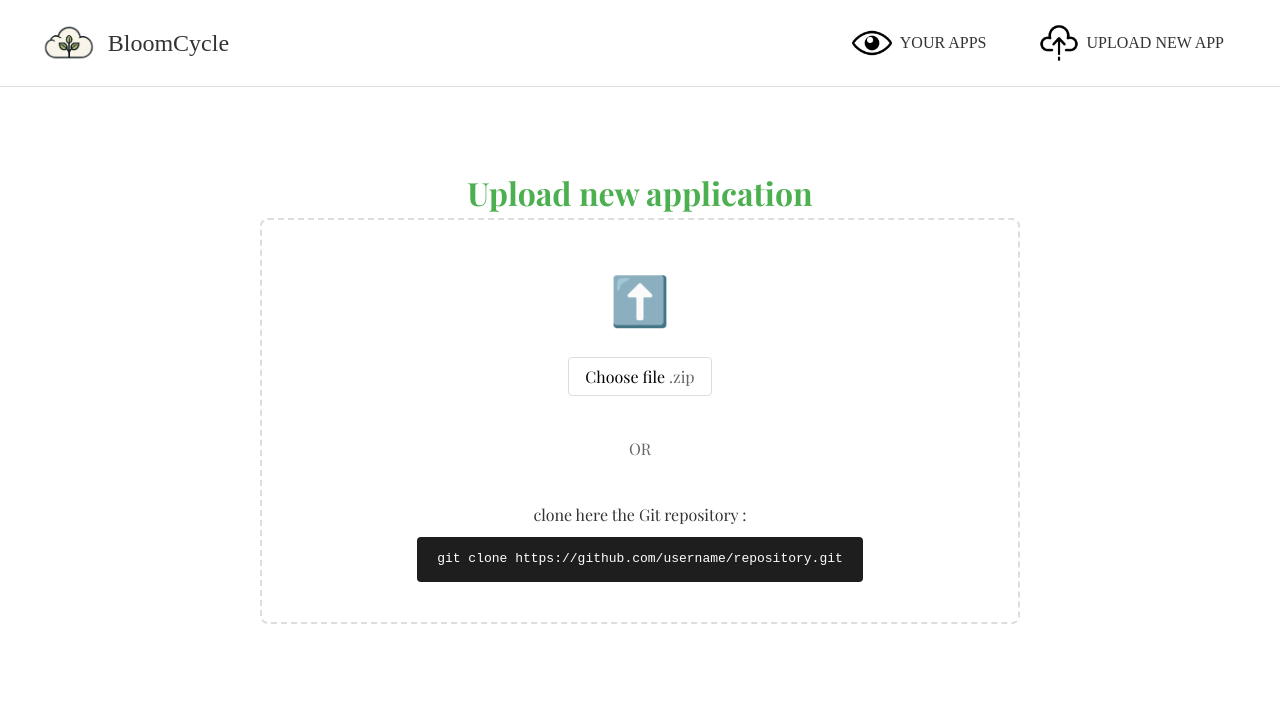
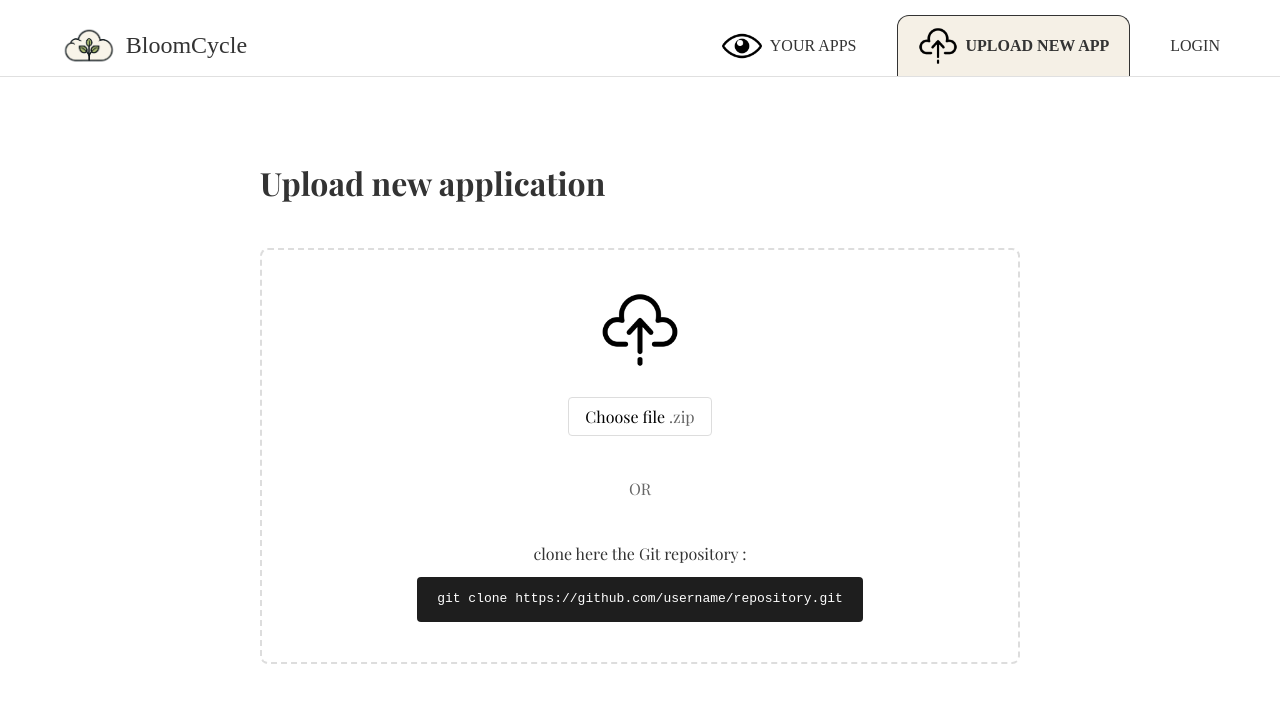
Before and after one commit to axelfrache/bloomcycle, an Angular app in the folder bloomcycle-frontend/: page /upload in a window 1280 px wide. Shown: the top 702 px of the page. Built offline with nearby package versions, Linux system fonts and the light colour scheme.

Commit message:
fix boutons du menu en fonction de la maquette

```diff
--- a/bloomcycle-frontend/src/app/app.component.css
+++ b/bloomcycle-frontend/src/app/app.component.css
@@ -1,7 +1,7 @@
 header {
   background-color: white;
   border-bottom: 1px solid #e0e0e0;
-  padding: 15px 30px;
+  padding: 15px 30px 0 30px;
 }
 
 nav {
@@ -46,8 +46,10 @@ img {
   align-items: center;
   gap: 8px;
   font-family: serif;
-  padding: 8px 16px;
-  border-radius: 4px;
+  position: relative;
+  padding: 10px 20px;
+  border-radius: 12px 12px 0 0;
+  transition: background 0.3s, color 0.3s;
 }
 
 .nav-link:hover {
@@ -55,7 +57,10 @@ img {
 }
 
 .nav-link.active {
-  background-color: #e0e0e0;
+  background-color: #f5f0e6; /* Couleur beige du fond */
+  border: 1px solid #333;
+  border-bottom: none;
+  font-weight: bold;
 }
 
 main {
--- a/bloomcycle-frontend/src/app/app.component.ts
+++ b/bloomcycle-frontend/src/app/app.component.ts
@@ -1,23 +1,29 @@
 import { Component } from '@angular/core';
-import { RouterOutlet, RouterLink } from '@angular/router';
+import {RouterOutlet, RouterLink, RouterLinkActive} from '@angular/router';
 
 @Component({
   selector: 'app-root',
   standalone: true,
-  imports: [RouterOutlet, RouterLink],
+  imports: [RouterOutlet, RouterLink, RouterLinkActive],
   template: `
     <header>
       <nav>
         <div class="logo-container">
-          <img src="assets/logo.png" alt="BloomCycle" class="logo">
-          <span class="logo-text">BloomCycle</span>
+          <a routerLink="/home" class="nav-link">
+            <img src="assets/logo.png" alt="BloomCycle" class="logo">
+            <span class="logo-text">BloomCycle</span>
+          </a>
         </div>
         <div class="nav-links">
-          <a routerLink="/home" class="nav-link">
+          <a routerLink="/home" routerLinkActive="active" class="nav-link">
             <img src="assets/eye-icon.png" alt="eye"> YOUR APPS
           </a>
-          <a routerLink="/upload" class="nav-link">
+          <a routerLink="/upload" routerLinkActive="active" class="nav-link">
             <img src="assets/upload-icon.png" alt="upload"> UPLOAD NEW APP
+          </a>
+          <a routerLink="/login" routerLinkActive="active" class="nav-link">
+<!--            <img src="assets/upload-icon.png" alt="upload"> UPLOAD NEW APP-->
+            LOGIN
           </a>
         </div>
       </nav>
--- a/bloomcycle-frontend/src/app/features/upload/upload.component.css
+++ b/bloomcycle-frontend/src/app/features/upload/upload.component.css
@@ -1,6 +1,5 @@
 h1 {
-  color: #4CAF50;
-  text-align: center;
+  margin-bottom: 40px;
 }
 
 .upload-container {
@@ -20,8 +19,9 @@ h1 {
   gap: 20px;
 }
 
-.upload-icon {
-  font-size: 48px;
+.upload-icon img {
+  width: 80px;
+  height: auto;
 }
 
 .choose-file {
--- a/bloomcycle-frontend/src/app/features/upload/upload.component.ts
+++ b/bloomcycle-frontend/src/app/features/upload/upload.component.ts
@@ -8,7 +8,9 @@ import { Component } from '@angular/core';
       <h1>Upload new application</h1>
 
       <div class="upload-area">
-        <div class="upload-icon">⬆️</div>
+        <div class="upload-icon">
+          <img src="assets/upload-icon.png">
+        </div>
         <button class="choose-file">Choose file<span class="file-type">.zip</span></button>
         <div class="separator">OR</div>
         <div class="git-clone">
```
Also changed, not shown: 1 other file (tests, documents, lock files or other folders).
